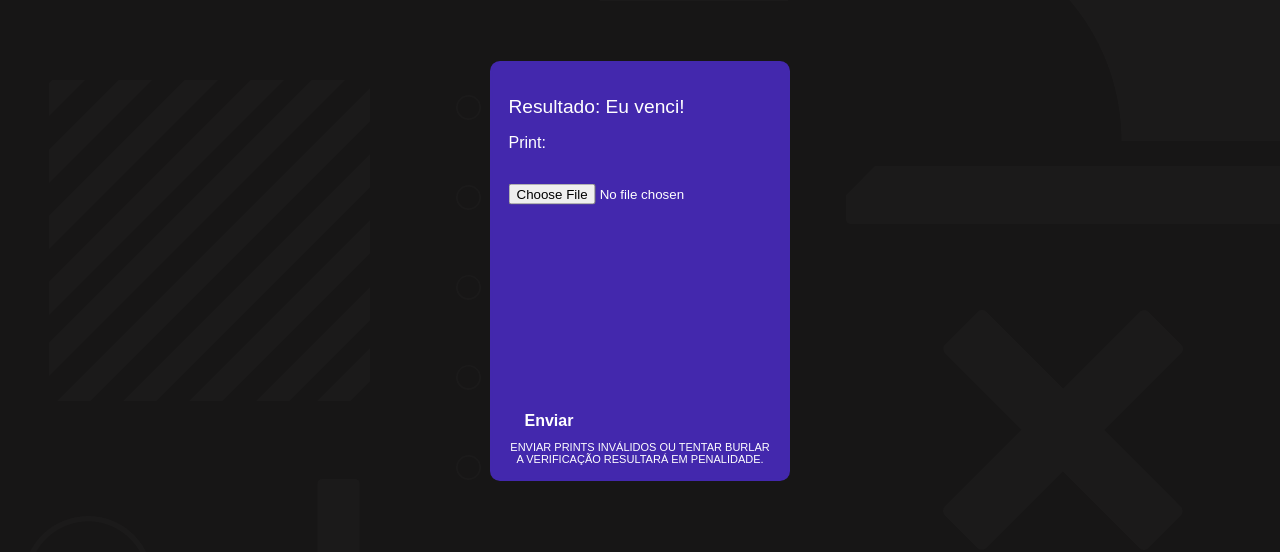
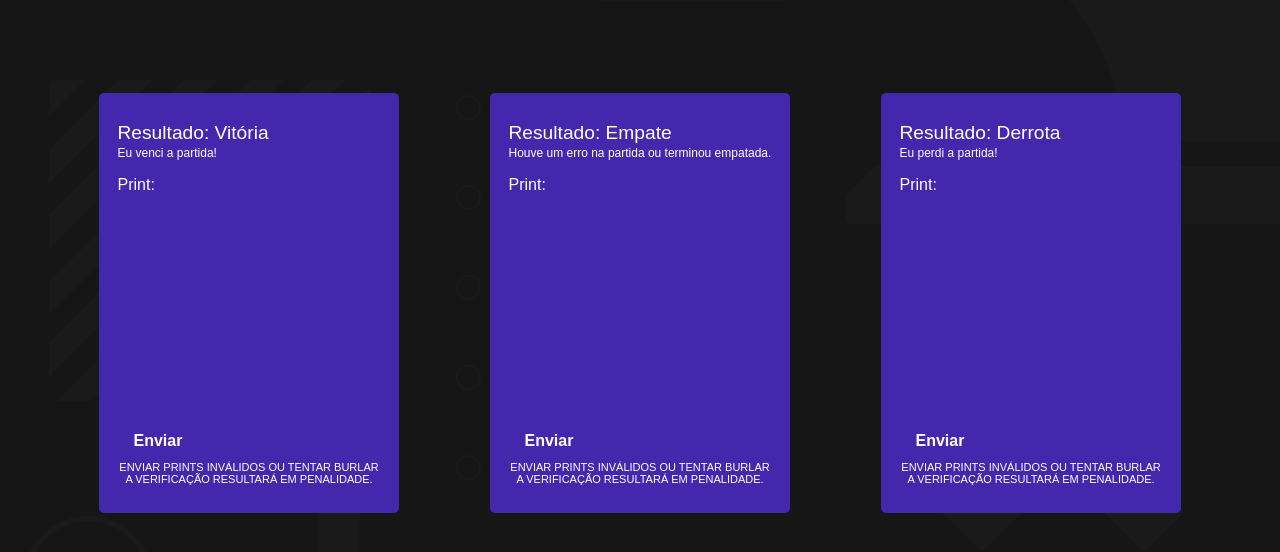
Before and after one commit to oCesaum/BP-End-Challenge, a plain HTML site: page index.html in a window 1280 px wide. Shown: the part 72-624 px from the top of the page. Drawn offline with Linux system fonts and the light colour scheme.

Commit message:
Add files via upload

```diff
--- a/index.html
+++ b/index.html
@@ -6,22 +6,25 @@
     <meta charset="utf-8" />
     <meta name="author" content="César Augusto" />
 
-    <link rel="icon" href="favicon.ico" />
+    <link rel="icon" href="/favicon.ico" />
     <link rel="stylesheet" href="style.css" />
   </head>
 
   <body>
     <h1>Finalização de Desafios BP</h1>
 
-    <div class="box">
+    <div class="main-box">
+      <div class="box box-venci">
         <div class="text-content">
           <div class="container">
-          <h2>Resultado: Eu venci!</h2>
+            <h2>Resultado: Vitória</h2>
+            <h3>Eu venci a partida!</h3>
 
             <p>Print:</p>
-          <input class="print-desafio" type="file" />
+            <div class="print-desafio"></div>
+            <!-- <input class="print-desafio" type="file" /> -->
 
-          <div class="bottom">
+            <div class="btn">
               <a href="#">Enviar</a>
               <p class="aviso">
                 Enviar prints inválidos ou tentar burlar a verificação resultará
@@ -31,5 +34,48 @@
           </div>
         </div>
       </div>
+
+      <div class="box box-empatei">
+        <div class="text-content">
+          <div class="container">
+            <h2>Resultado: Empate</h2>
+            <h3>Houve um erro na partida ou terminou empatada.</h3>
+
+            <p>Print:</p>
+            <div class="print-desafio"></div>
+            <!-- <input class="print-desafio" type="file" /> -->
+
+            <div class="btn">
+              <a href="#">Enviar</a>
+              <p class="aviso">
+                Enviar prints inválidos ou tentar burlar a verificação resultará
+                em penalidade.
+              </p>
+            </div>
+          </div>
+        </div>
+      </div>
+
+      <div class="box box-perdi">
+        <div class="text-content">
+          <div class="container">
+            <h2>Resultado: Derrota</h2>
+            <h3>Eu perdi a partida!</h3>
+
+            <p>Print:</p>
+            <div class="print-desafio"></div>
+            <!-- <input class="print-desafio" type="file" /> -->
+
+            <div class="btn">
+              <a href="#">Enviar</a>
+              <p class="aviso">
+                Enviar prints inválidos ou tentar burlar a verificação resultará
+                em penalidade.
+              </p>
+            </div>
+          </div>
+        </div>
+      </div>
+    </div>
   </body>
 </html>
--- a/style.css
+++ b/style.css
@@ -10,6 +10,11 @@ h1 {
   margin: 2rem auto;
 }
 
+.main-box {
+  display: flex;
+  justify-content: space-evenly;
+}
+
 .box {
   position: relative;
   width: 300px;
@@ -18,20 +23,29 @@ h1 {
   transition: 0.3s;
   overflow: hidden;
 
-  margin: 4rem auto;
-  border-radius: 10px;
+  /* margin: 4rem auto; */
+  margin: 4rem 0;
+  border-radius: 5px;
 }
 
 .box h2 {
   font-weight: lighter;
   font-size: 1.2rem;
+  margin: 10px 0px 2px 0px;
+}
+
+.box h3 {
+  margin: 0;
+  font-size: 12px;
+  font-weight: normal;
 }
 
 /* .box:hover {
   transform: translateY(-15px);
 } */
 
-.box::after {
+/* CORES DA ANIMAÇÃO VENCER */
+.box-venci::after {
   content: '';
   position: absolute;
   top: 0;
@@ -42,6 +56,30 @@ h1 {
   background: linear-gradient(to right, #b6ff00, #4e690b);
 }
 
+/* CORES DA ANIMAÇÃO EMPATAR */
+.box-empatei::after {
+  content: '';
+  position: absolute;
+  top: 0;
+  right: 0;
+  width: 560px;
+  height: 50px;
+  transform: rotate(-40deg) translateY(-100px);
+  background: linear-gradient(to right, #ffd900, #939313);
+}
+
+/* CORES DA ANIMAÇÃO PERDER */
+.box-perdi::after {
+  content: '';
+  position: absolute;
+  top: 0;
+  right: 0;
+  width: 560px;
+  height: 50px;
+  transform: rotate(-40deg) translateY(-100px);
+  background: linear-gradient(to right, #ff0000, #5d0d0d);
+}
+
 .box:hover::after {
   animation: border-effect 1.2s ease;
 }
@@ -49,16 +87,6 @@ h1 {
 .container {
   padding: 1rem;
   height: 385px;
-}
-
-@keyframes border-effect {
-  0%{
-    transform: rotate(-40deg) translateY(-100px);
-  }
-
-  100%{
-    transform: rotate(-40deg) translateY(530px);
-  }
 }
 
 .text-content {
@@ -94,13 +122,14 @@ h1 {
   --tw-bg-opacity: 1;
 }
 
-.bottom {
+.btn {
   position: relative;
-  top: 50%;
+  top: 58%;
 }
 
 .print-desafio {
   margin: 1rem 0;
+  cursor: pointer;
 }
 
 .aviso {
@@ -108,3 +137,14 @@ h1 {
   font-size: 11px;
   text-transform: uppercase;
 }
+
+/* ANIMAÇÂO */
+@keyframes border-effect {
+  0%{
+    transform: rotate(-40deg) translateY(-100px);
+  }
+
+  100%{
+    transform: rotate(-40deg) translateY(530px);
+  }
+}
```
Lines whose indentation alone changed are shown as unchanged.
